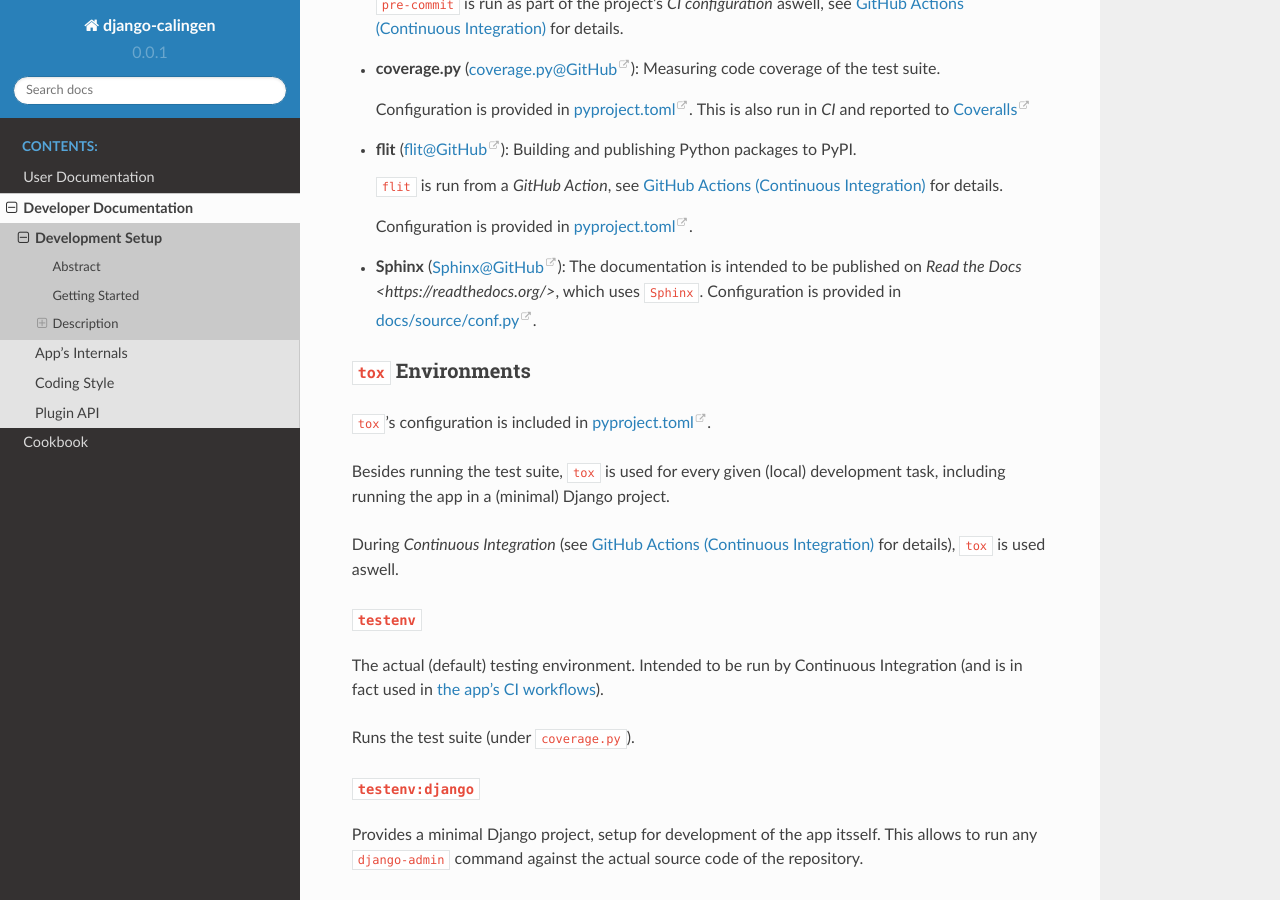
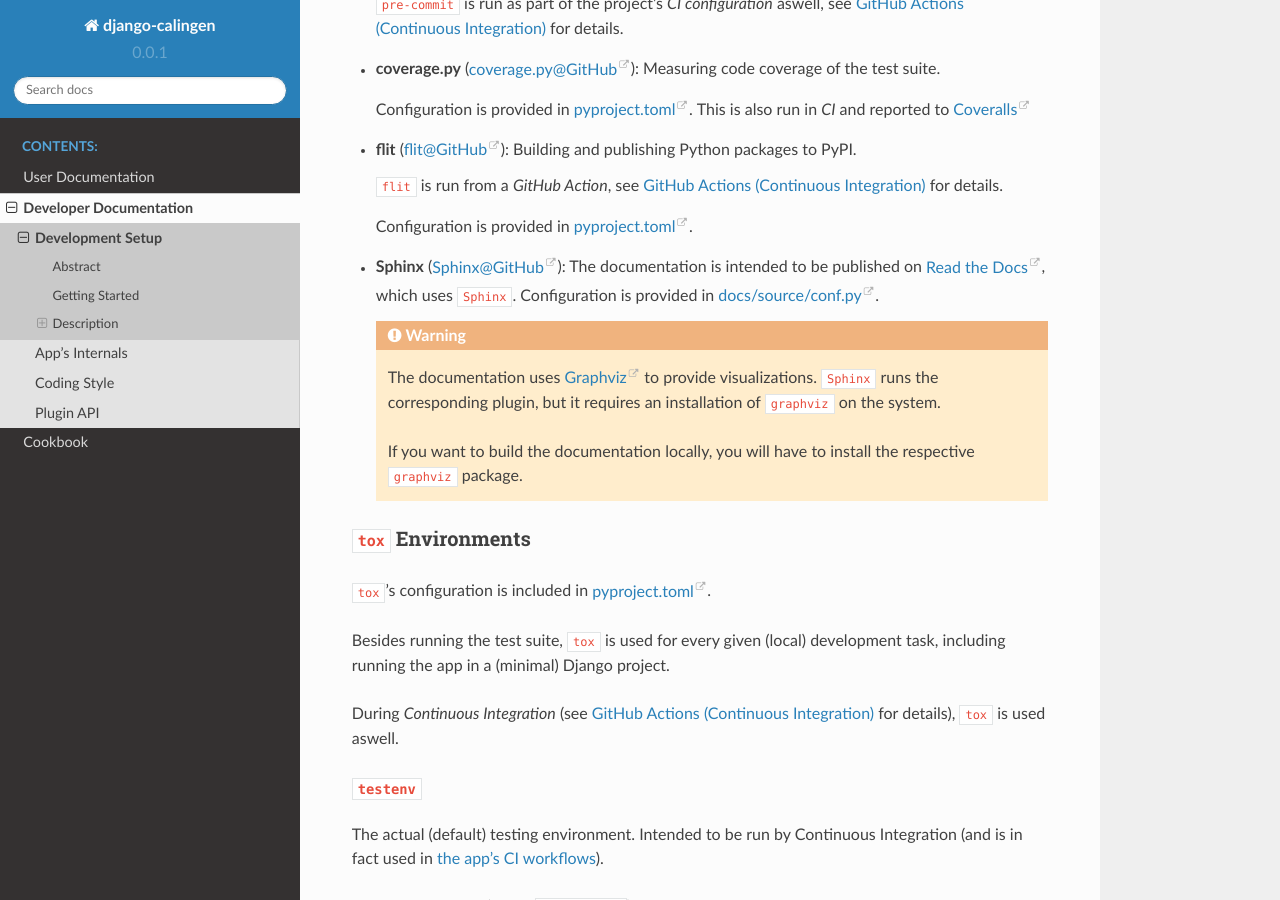
Before and after one commit to Mischback/django-calingen, a Sphinx documentation site: the page built from docs/source/developer/development_setup.rst, in a window 1280 px wide and 900 px high, scrolled down 2425 px. Built offline with Sphinx 7.4.7 and the Read the Docs theme 2.0.0, drawn with Linux system fonts in a browser that asks for light colours; pages that are not in the unit, such as notebooks, are missing from menus; the version number is read from the project's files by our own code.

Commit message:
Add warning about graphviz dependency

```diff
--- a/docs/source/developer/development_setup.rst
+++ b/docs/source/developer/development_setup.rst
@@ -153,8 +153,16 @@ Tools in Use
   Configuration is provided in :source:`pyproject.toml`.
 - **Sphinx** (`Sphinx@GitHub <https://github.com/sphinx-doc/sphinx>`_): The
   documentation is intended to be published on
-  `Read the Docs <https://readthedocs.org/>`, which uses ``Sphinx``.
+  `Read the Docs <https://readthedocs.org/>`_, which uses ``Sphinx``.
   Configuration is provided in :source:`docs/source/conf.py`.
+
+  .. warning::
+    The documentation uses `Graphviz <https://graphviz.org/>`_ to provide
+    visualizations. ``Sphinx`` runs the corresponding plugin, but it requires
+    an installation of ``graphviz`` on the system.
+
+    If you want to build the documentation locally, you will have to install
+    the respective ``graphviz`` package.
 
 
 .. _calingen-dev-doc-setup-desc-tox-env-label:
```
